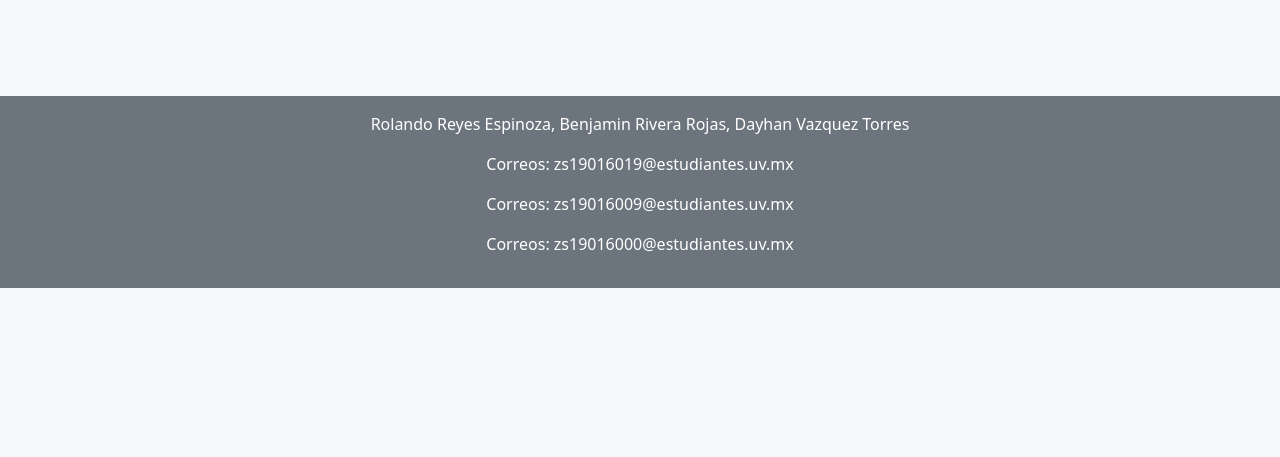
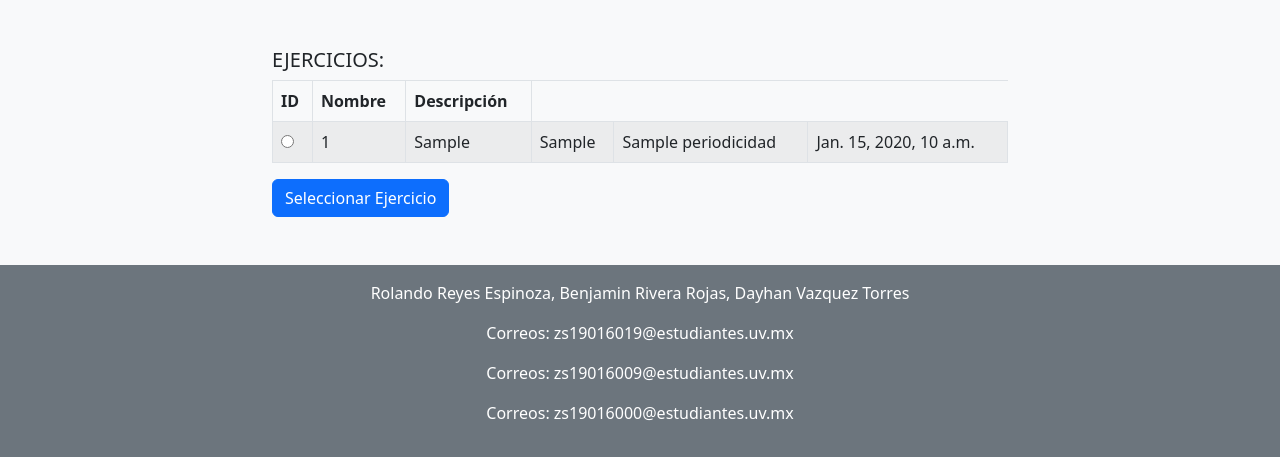
Before and after one commit to Sonicrojas321/Proyecto-ProgramacionSegura, a Django app: template proyectoSegura/proyectoSegura/templates/listaejercicios.html in a window 1280 px wide. Shown: the part 136-593 px from the top of the page. Run offline with Django 4.2, Linux system fonts and the light colour scheme; the template is opened without the code that fills it: most values are stand-ins (such as "Sample title", 1, 10 or a date in 2020).

Commit message:
modificacion en templates: lista ejercicios

```diff
--- a/proyectoSegura/proyectoSegura/templates/base.html
+++ b/proyectoSegura/proyectoSegura/templates/base.html
@@ -28,7 +28,7 @@
         <div class="collapse navbar-collapse" id="navbarNav">
             <ul class="navbar-nav fw-bold text-dark">
                 <li class="nav-item">
-                    <a class="nav-link" href="">Registrar ejercicio</a>
+                    <a class="nav-link" href="/ejercicioMaestro">Registrar ejercicio</a>
                 </li>
                 <li class="nav-item">
                     <a class="nav-link" href="/">Ver ejercicio</a>
@@ -37,7 +37,7 @@
                     <a class="nav-link" href="/">Puntaje</a>
                 </li>
                 <li class="nav-item">
-                    <a class="nav-link" href="/"> lista ejercicios</a>
+                    <a class="nav-link" href="/lista"> lista ejercicios</a>
                 </li>
             </ul>
         </div>
--- a/proyectoSegura/proyectoSegura/templates/listaejercicios.html
+++ b/proyectoSegura/proyectoSegura/templates/listaejercicios.html
@@ -4,7 +4,39 @@
 {% block encabezado %}Lista de ejercicios{% endblock %}
 {%block contenido %}
 
+<div class="table-responsive">
+    <h5>EJERCICIOS:</h5>
 
+    <table class="table table-bordered table-striped">
+      <thead>
+        <tr>
+          <th>ID</th>
+          <th>Nombre</th> <!-- ejercicios -->
+          <th>Descripción</th>
+
+        </tr>
+      </thead>
+      <tbody>
+        <!--
+        falta llenar estos datosconla configuracion de la base de datos -->
+        {% for configuracion in configuraciones_respaldo %}
+          <tr>
+            <td>
+              <input type="radio" name="Seleccionar" value="{{ configuracion.id }}">
+            </td>
+            <td>{{ configuracion.id }}</td>
+            <td>{{ configuracion.ip_origen }}</td>
+            <td>{{ configuracion.directorio_origen }}</td>
+            <td>{{ configuracion.periodicidad }}</td>
+            <td>{{ configuracion.fecha_respaldo }}</td>
+          </tr>
+        {% endfor %}
+      </tbody>
+    </table>
+  </div>
+  <button type="submit" class="btn btn-primary">Seleccionar Ejercicio</button>
+</form>
+</div>
 
 
 {% endblock %}
--- a/proyectoSegura/proyectoSegura/templates/login.html
+++ b/proyectoSegura/proyectoSegura/templates/login.html
@@ -2,7 +2,7 @@
 
 {% block titulo %}INICIAR SESIÓN {% endblock %}
 
-{% block encabezado %}INCIAR SESIÓN{% endblock %}
+{% block encabezado %}INICIAR SESIÓN{% endblock %}
 
 {% block contenido %}
 {% if messages %}
```
